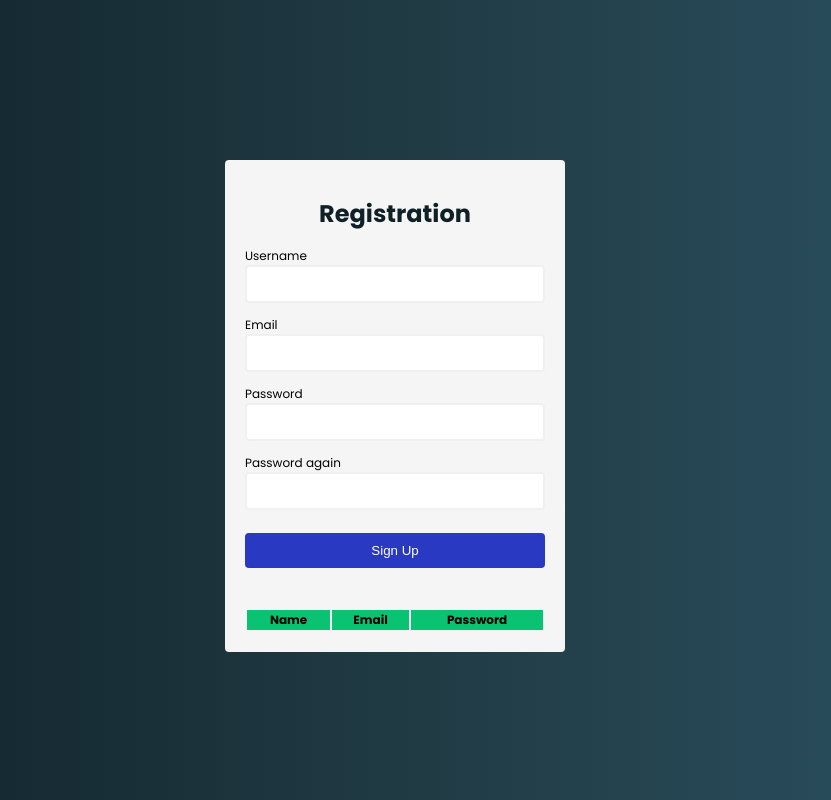
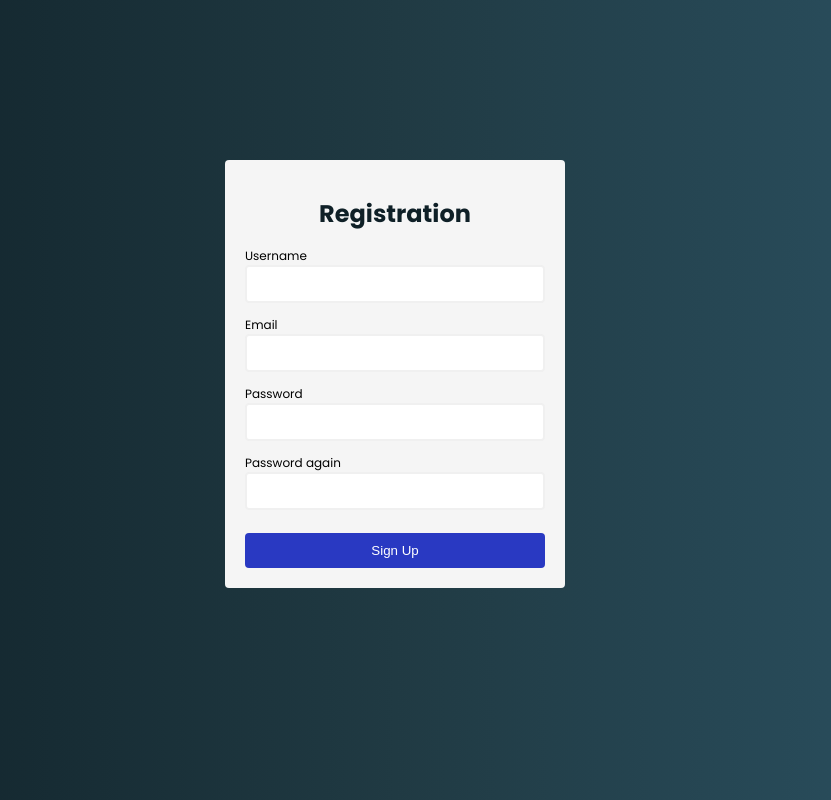
Before and after one commit to GTStorm643/Web_Dev_FAPA, a plain HTML site: page index.html in a window 1280 px wide. Shown: the whole page, without its empty margins (245-1076 px from the left). Drawn offline with Linux system fonts and the light colour scheme; files that its build step writes are made by us from their sources; files whose address does not match are found by name.

Commit message:
Update index.html

```diff
--- a/index.html
+++ b/index.html
@@ -8,6 +8,7 @@
     <link rel="preconnect" href="https://fonts.gstatic.com" crossorigin>
     <link href="https://fonts.googleapis.com/css2?family=Poppins:wght@400;700&display=swap" rel="stylesheet">
     <link rel="stylesheet" href="scripts/style.css">
+    <!-- <script defer src="scripts/script.js"></script> -->
 </head>
 <body>
     <div class="container">
@@ -15,35 +16,36 @@
             <h1>Registration</h1>
             <div class="input-control">
                 <label for="username">Username</label>
-                <input id="username" name="username" type="text">
+                <input id="username" name="username" type="text" maxlength="10">
                 <div class="error"></div>
             </div>
             <div class="input-control">
                 <label for="email">Email</label>
-                <input id="email" name="email" type="text">
+                <input id="email" name="email" type="text" maxlength="30">
                 <div class="error"></div>
             </div>
             <div class="input-control">
                 <label for="password">Password</label>
-                <input id="password"name="password" type="password">
+                <input id="password"name="password" type="password" maxlength="6">
                 <div class="error"></div>
             </div>
             <div class="input-control">
                 <label for="password2">Password again</label>
-                <input id="password2"name="password2" type="password">
+                <input id="password2"name="password2" type="password" maxlength="6">
                 <div class="error"></div>
             </div>
             <button type="submit" onclick="addRegistration()">Sign Up</button>
-            <table class="card">
+            <!-- <table class="card" id="card">
                 <thead class="thead">
                     <th>Name</th>
                     <th>Email</th>
                     <th>Password</th>
                 </thead>
                 <tbody id="bodyAgenda"></tbody>
-            </table>
+            </table> -->
         </form>
     </div>
+    <div id="cards-container"></div>
     <script defer src="scripts/script.js"></script>
 </body>
 </html>
```
